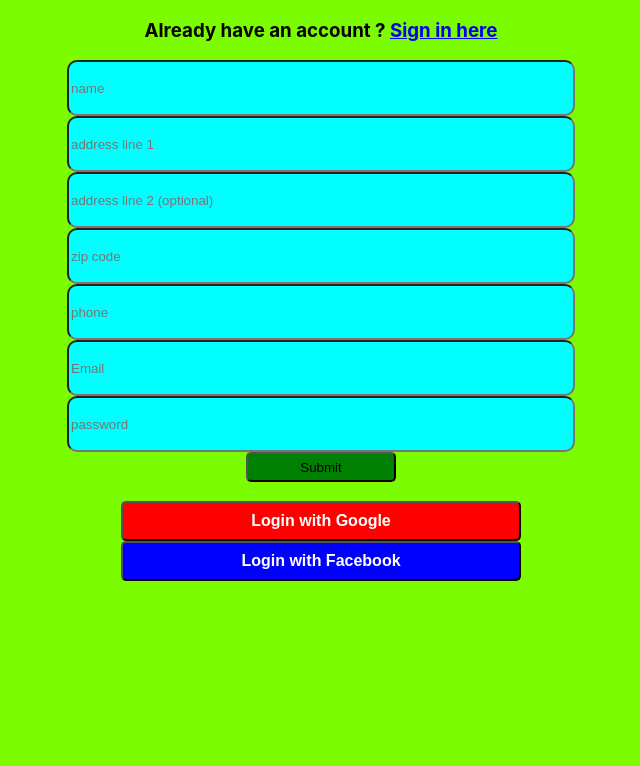
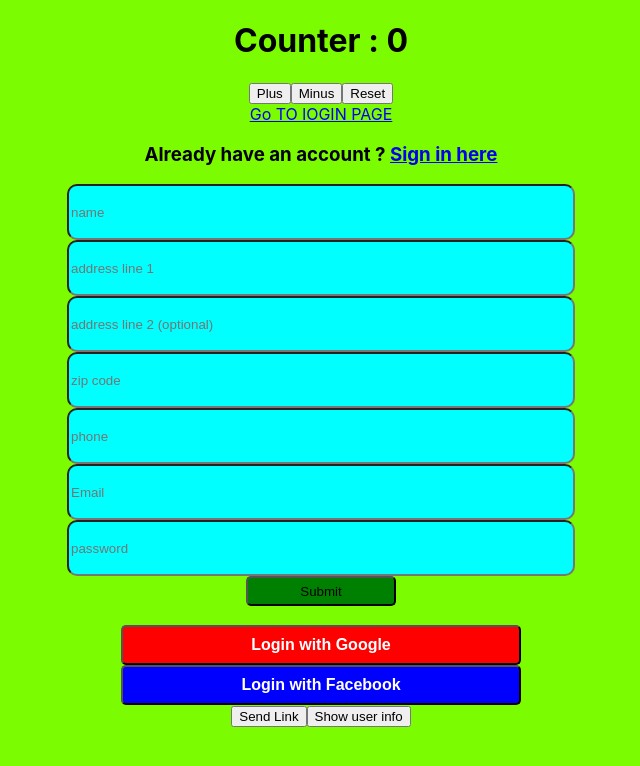
Before and after one commit to rafiul86/redux-context, a React (Create React App) app: page /signup in a window 1280 px wide. Shown: the top 766 px of the page, without its empty margins (319-959 px from the left). Built offline with nearby package versions, Linux system fonts and the light colour scheme.

Commit message:
user requeted data fetched

```diff
--- a/src/App.js
+++ b/src/App.js
@@ -15,7 +15,9 @@ import Home from './component/Home';
 function App() {
   return (
     <div className="design">
+
     <Router>
+    <Counter></Counter>
         <Switch>
           <Route path="/signup">
           <Form/>
--- a/src/component/Counter/Counter.js
+++ b/src/component/Counter/Counter.js
@@ -1,7 +1,7 @@
 import React from 'react';
 import { useDispatch, useSelector } from 'react-redux';
 import {plus,minus,reset} from '../actions'
-
+import { Link  } from "react-router-dom";
 
 const Counter = () => {
   const dispatch =  useDispatch()
@@ -12,7 +12,10 @@ const Counter = () => {
             <button onClick={()=>dispatch(plus(10))}>Plus</button>
             <button onClick={()=>dispatch(minus(5))}>Minus</button>
             <button onClick={()=>dispatch(reset())}>Reset</button>
+            <br/>
+            <Link to="/signup">Go TO lOGIN PAGE</Link>
         </div>
+
     );
 };
 
--- a/src/component/FormLogin/Facebook.js
+++ b/src/component/FormLogin/Facebook.js
@@ -30,7 +30,6 @@ const Facebook = () => {
     newUser.email = email;
     newUser.photo = photoURL
     setUser(newUser)
-    console.log(newUser)
   }).catch((error) => {
 
   });
@@ -43,7 +42,6 @@ const Facebook = () => {
             newUser.email = ''
             newUser.photo = ''
             setUser(newUser)
-            console.log(newUser)
           }).catch((error) => {
             // An error happened.
           });
--- a/src/component/FormLogin/Form.js
+++ b/src/component/FormLogin/Form.js
@@ -11,6 +11,10 @@ import Facebook from './Facebook';
 if (!firebase.apps.length) {
     firebase.initializeApp(firebaseConfig)
  }
+
+
+
+
 const Form = () => {
     const [user , setUser] = useState({
         name : '',
@@ -56,6 +60,35 @@ const Form = () => {
         }
         e.preventDefault()
     }
+
+    const handleLink = () =>{
+        firebase.auth().sendSignInLinkToEmail(user.email, {name : user.name})
+  .then(() => {
+    // The link was successfully sent. Inform the user.
+    // Save the email locally so you don't need to ask the user for it again
+    // if they open the link on the same device.
+    window.localStorage.setItem('emailForSignIn', user.email);
+    // ...
+  })
+  .catch((error) => {
+    var errorCode = error.code;
+    var errorMessage = error.message;
+    console.log(errorMessage)
+  });
+    }
+    const handleshow = ()=>{
+        var googleUser = firebase.auth().currentUser;
+        var name, email, photoUrl, uid, emailVerified;
+
+        if (googleUser != null) {
+          name = googleUser.displayName;
+          email = googleUser.email;
+          photoUrl = googleUser.photoURL;
+          emailVerified = googleUser.emailVerified;
+          uid = googleUser.uid;
+          console.log(googleUser)
+        }
+    }
     return (
              <div>
                  <h3>Already have an account ? <Link to="/sign">Sign in here</Link> </h3>
@@ -82,6 +115,8 @@ const Form = () => {
             </form>
            <Google></Google>
            <Facebook></Facebook>
+           <button onClick={handleLink}>Send Link</button>
+           <button onClick={handleshow}>Show user info</button>
         </div>
     );
 };
--- a/src/component/FormLogin/Google.js
+++ b/src/component/FormLogin/Google.js
@@ -30,7 +30,6 @@ const Google = () => {
     newUser.email = email;
     newUser.photo = photoURL
     setUser(newUser)
-    console.log(newUser)
   }).catch((error) => {
 
   });
@@ -48,6 +47,8 @@ const Google = () => {
             // An error happened.
           });
     }
+
+
     return (
         <div>{
             user.isSignedIn ? <button className="btn" onClick={handleGoogleOut}>Logout</button> : <button className="btn" onClick={handleGoogleIn}>Login with Google</button>
--- a/src/component/FormLogin/SignIn.js
+++ b/src/component/FormLogin/SignIn.js
@@ -22,25 +22,21 @@ const SignIn = () => {
         if(e.target.name === 'email'){
             const validEmail = /\S+@\S+\.\S+/.test(e.target.value)
             validAuth = validEmail;
-            console.log(validEmail)
         }
         if(e.target.name === 'password'){
             const checkPass = /\d/.test(e.target.value)
             const checkLength = e.target.value.length > 3 ;
             validAuth = checkPass && checkLength
-            console.log(validAuth)
         }
         if(validAuth){
             console.log(validAuth)
             const newUserInfo = {...userInfo}
             newUserInfo[e.target.name] = e.target.value ;
             setUserInfo(newUserInfo)
-            console.log(newUserInfo)
         }
     }
 
     const handleSubmitForm = (e) =>{
-        console.log(e.target.value)
         if(userInfo.email && userInfo.password){
             firebase.auth().signInWithEmailAndPassword(userInfo.email, userInfo.password)
   .then((userCredential) => {
@@ -48,14 +44,12 @@ const SignIn = () => {
     newUserInfo.success = true
     newUserInfo.error =''
     setUserInfo(newUserInfo)
-    console.log(newUserInfo)
   })
   .catch((error) => {
     const newUserInfo = {...userInfo}
     newUserInfo.error = error.message;
     newUserInfo.success = false
     setUserInfo(newUserInfo)
-    console.log(error)
   });
         }
         e.preventDefault()
```
